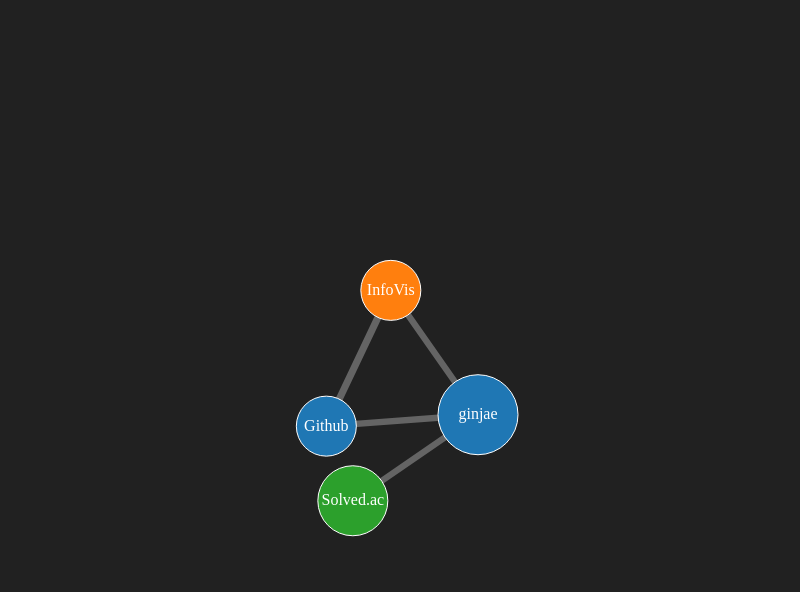
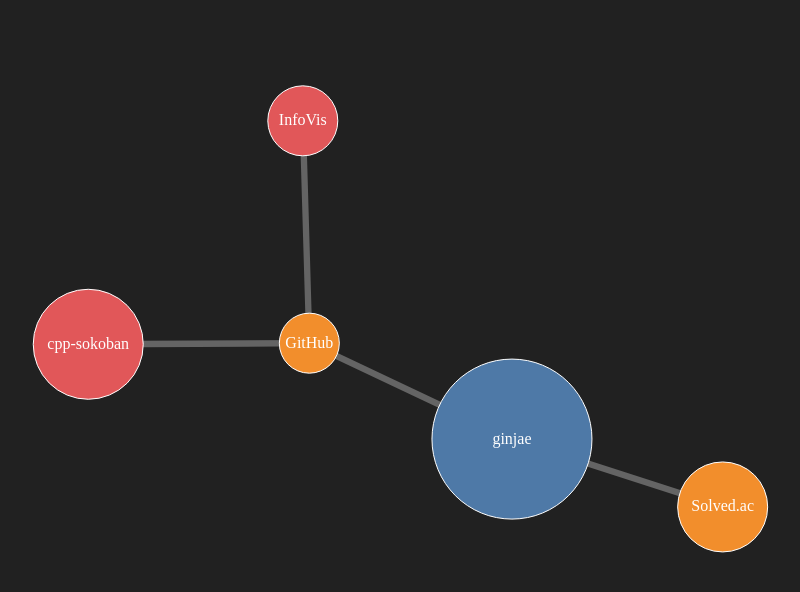
Before and after one commit to ginjae/ginjae.github.io, a plain HTML site: page index.html in a window 1280 px wide. Shown: the whole page, without its empty margins (261-1061 px from the left). Drawn offline with nearby package versions, Linux system fonts and the light colour scheme.

Commit message:
Update index.html

```diff
--- a/index.html
+++ b/index.html
@@ -10,16 +10,17 @@
 
   <script>
     const ns = [
-      { id: "ginjae", url: "https://ginjae.github.io", group: 0, value: 40},
-      { id: "Github", url: "https://github.com/ginjae", group: 0, value: 30},
-      { id: "InfoVis", url: "https://ginjae.github.io/gyeongju", group: 1, value: 30},
-      { id: "Solved.ac", url: "https://solved.ac/profile/jamk", group: 2, value: 35},
+      { id: "     ginjae     ", url: "https://ginjae.github.io", group: 0},
+      { id: "GitHub", url: "https://github.com/ginjae", group: 2},
+      { id: "InfoVis", url: "https://ginjae.github.io/gyeongju", group: 1},
+      { id: "Solved.ac", url: "https://solved.ac/profile/jamk", group: 2},
+      { id: "cpp-sokoban", url: "https://github.com/ginjae/cpp-sokoban", group: 1}
     ];
     const ls = [
-      { source: "ginjae", target: "Github", value: 40},
-      { source: "InfoVis", target: "Github", value: 50},
-      { source: "ginjae", target: "InfoVis", value: 40},
-      { source: "ginjae", target: "Solved.ac", value: 40},
+      { source: "     ginjae     ", target: "GitHub", value: 40},
+      { source: "InfoVis", target: "GitHub", value: 40},
+      { source: "     ginjae     ", target: "Solved.ac", value: 40},
+      { source: "GitHub", target: "cpp-sokoban", value: 40},
     ]
     const data = {
       nodes : ns,
@@ -32,7 +33,7 @@
     const height = graph.clientHeight;
 
     // Specify the color scale.
-    const color = d3.scaleOrdinal(d3.schemeCategory10);
+    const color = d3.scaleOrdinal(["#4e79a7","#f28e2c","#e15759","#76b7b2","#59a14f","#edc949","#af7aa1","#ff9da7","#9c755f","#bab0ab"]);
 
     // The force simulation mutates links and nodes, so create a copy
     // so that re-evaluating this cell produces the same result.
@@ -42,8 +43,8 @@
     // Create a simulation with several forces.
     const simulation = d3.forceSimulation(nodes)
         .force("link", d3.forceLink(links).id(d => d.id).strength(0.3).distance(150))
-        .force("charge", d3.forceManyBody())
-        .force("center", d3.forceCenter(width / 2, height / 2))
+        .force("charge", d3.forceManyBody().strength(-1500))
+        .force("center", d3.forceCenter(width / 2, height * 3 / 7))
         .on("tick", ticked);
 
     // Create the SVG container.
@@ -51,7 +52,8 @@
         .append("svg")
         .attr("width", "100%")
         .attr("height", "100%")
-        .attr("viewBox", [0, 0, width, height]);
+        .attr("viewBox", [0, 0, width, height])
+        .style("user-select", "none");
 
     // Add a line for each link, and a circle for each node.
     const link = svg.append("g")
@@ -67,27 +69,26 @@
       .selectAll(".node")
       .data(nodes);
 
-    const circles = node.join("circle")
-        .attr("r", d => d.value)
+    const circle = node.join("circle")
+        .attr("r", d => d.id.length * 5)
         .attr("fill", d => color(d.group))
         .attr("stroke", "white")
         .on("click", function(d) {
-          window.open(d.srcElement.__data__.url);
+          if (d.srcElement.__data__.id !== "     ginjae     ")
+            window.open(d.srcElement.__data__.url);
         })
         .on("mouseover", function(d) {
-          var color = d3.color(d3.select(this).attr("fill"));
-          color = color.brighter(-3);
-          d3.select(this).attr("fill", color)
+          if (d.srcElement.__data__.id !== "     ginjae     ") {
+            var color = d3.color(d3.select(this).attr("fill"));
+            color = color.brighter(-3);
+            d3.select(this).attr("fill", color);
+          }
         })
         .on("mouseout", function(d) {
-          d3.select(this).attr("fill", d => color(d.group));
+          if (d.srcElement.__data__.id !== "     ginjae     ") {
+            d3.select(this).attr("fill", d => color(d.group));
+          }
         });
-        // .append("text")
-        // .text(d => d.id)
-        // .attr("fill", d => color(d.group))
-        // .attr("font-weight", "bold")
-        // .style("text-anchor", "middle")
-        // .on("click", "none");
 
     const text = node.join("text")
         .text(d => d.id)
@@ -96,7 +97,7 @@
         .attr("pointer-events", "none");
 
     // Add a drag behavior.
-    circles.call(d3.drag()
+    circle.call(d3.drag()
           .on("start", dragstarted)
           .on("drag", dragged)
           .on("end", dragended));
@@ -109,7 +110,7 @@
           .attr("x2", d => d.target.x)
           .attr("y2", d => d.target.y);
 
-      circles
+      circle
           .attr("cx", d => d.x)
           .attr("cy", d => d.y);
 
@@ -120,7 +121,7 @@
 
     // Reheat the simulation when drag starts, and fix the subject position.
     function dragstarted(event) {
-      if (!event.active) simulation.alphaTarget(0.3).restart();
+      if (!event.active) simulation.alphaTarget(0.5).restart();
       event.subject.fx = event.subject.x;
       event.subject.fy = event.subject.y;
     }
```
